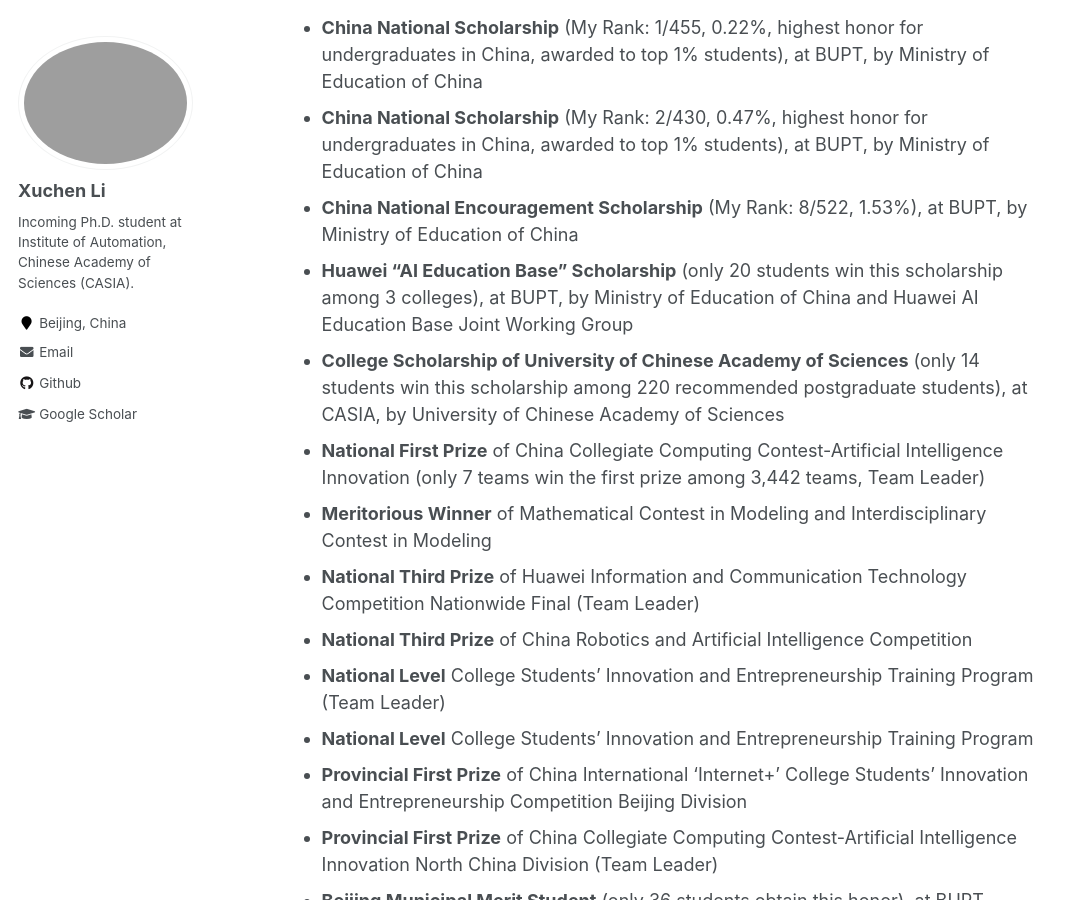
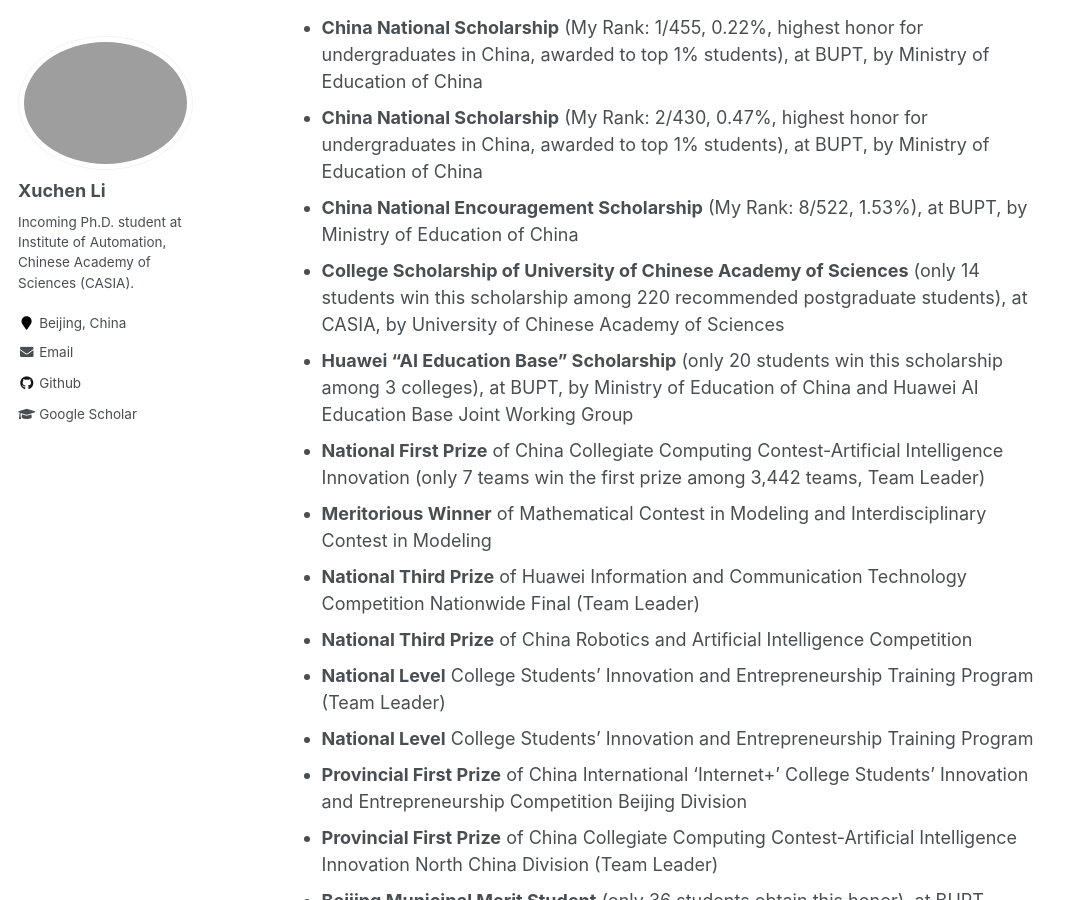
Before and after one commit to Xuchen-Li/Xuchen-Li.github.io, a Jekyll site: the page built from _pages/about.md, in a window 1280 px wide and 900 px high, scrolled down 2076 px. Shown: the whole window, without its empty margins (0-1078 px from the left). Built offline with Jekyll 4.4.1, drawn with Linux system fonts in a browser that asks for light colours.

```diff
--- a/_pages/about.md
+++ b/_pages/about.md
@@ -67,8 +67,8 @@ Awards & Honors
 * **China National Scholarship** (My Rank: 1/455, 0.22%, highest honor for undergraduates in China, awarded to top 1% students), at BUPT, by Ministry of Education of China
 * **China National Scholarship** (My Rank: 2/430, 0.47%, highest honor for undergraduates in China, awarded to top 1% students), at BUPT, by Ministry of Education of China
 * **China National Encouragement Scholarship** (My Rank: 8/522, 1.53%), at BUPT, by Ministry of Education of China
+* **College Scholarship of University of Chinese Academy of Sciences** (only 14 students win this scholarship among 220 recommended postgraduate students), at CASIA, by University of Chinese Academy of Sciences
 * **Huawei "AI Education Base" Scholarship** (only 20 students win this scholarship among 3 colleges), at BUPT, by Ministry of Education of China and Huawei AI Education Base Joint Working Group
-* **College Scholarship of University of Chinese Academy of Sciences** (only 14 students win this scholarship among 220 recommended postgraduate students), at CASIA, by University of Chinese Academy of Sciences
 * **National First Prize** of China Collegiate Computing Contest-Artificial Intelligence Innovation (only 7 teams win the first prize among 3,442 teams, Team Leader)
 * **Meritorious Winner** of Mathematical Contest in Modeling and Interdisciplinary Contest in Modeling
 * **National Third Prize** of Huawei Information and Communication Technology Competition Nationwide Final (Team Leader)
```
